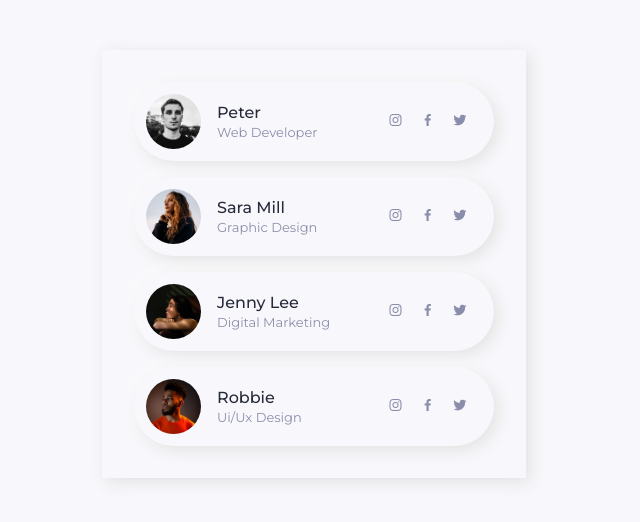
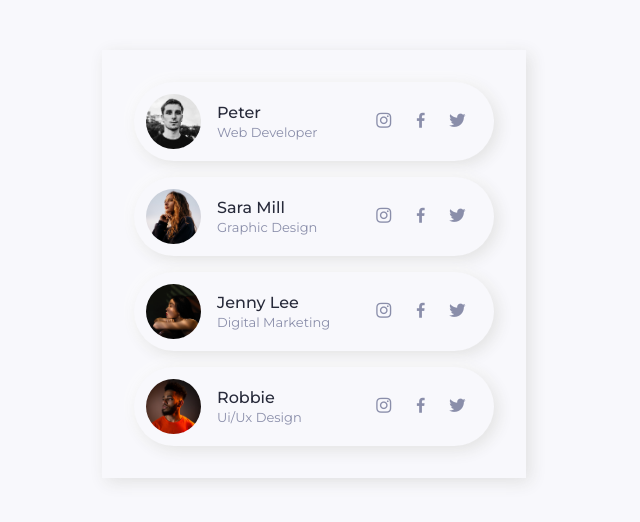
Before and after one commit to Lucianevianagbi/Drag-and-Drop-Card, a plain HTML site: page index.html in a window 1280 px wide. Shown: the part 136-658 px from the top of the page, without its empty margins (326-966 px from the left). Drawn offline with nearby package versions, Linux system fonts and the light colour scheme.

Commit message:
ajustes icones

```diff
--- a/style.css
+++ b/style.css
@@ -80,9 +80,10 @@ img {
 }
 
 .drop_social {
-  margin: 0 .375rem;
+  margin: 0 .400rem;
   color: var(--first-color-light);
   transition: .4s;
+  font-size: 20px;
 }
 
 .drop_social:hover {
```
